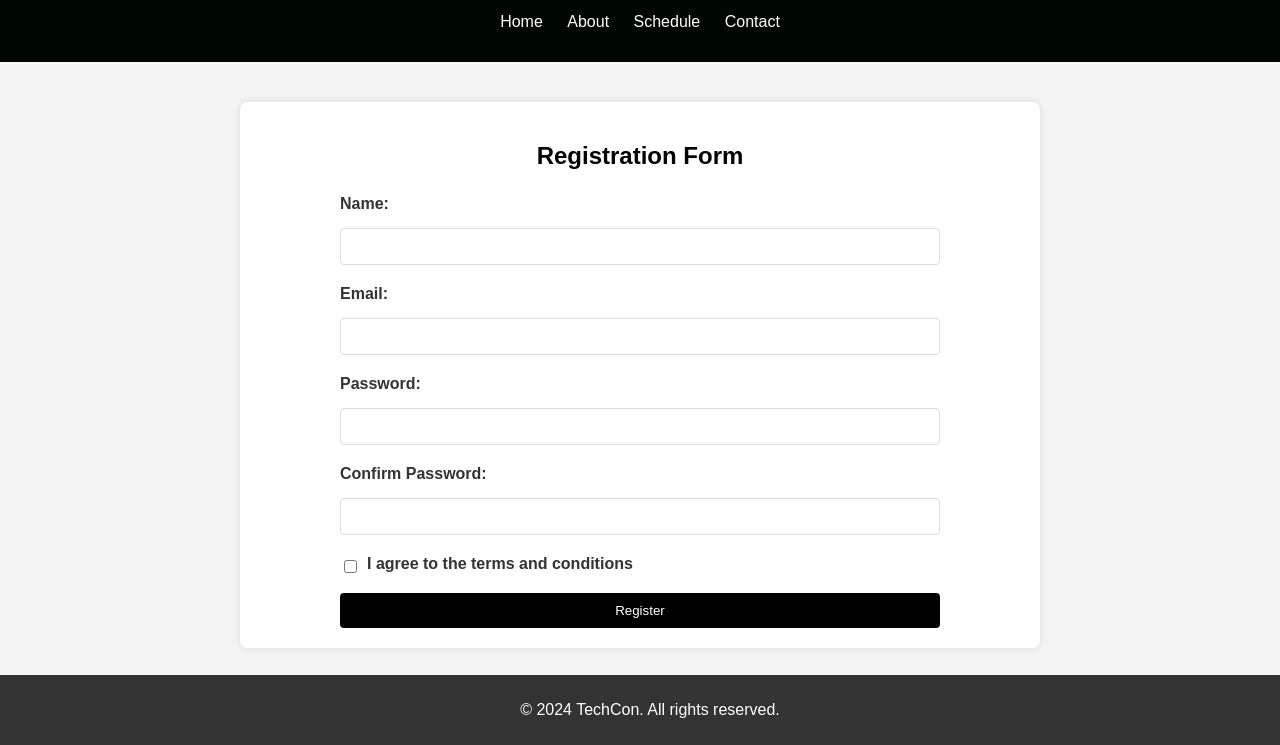
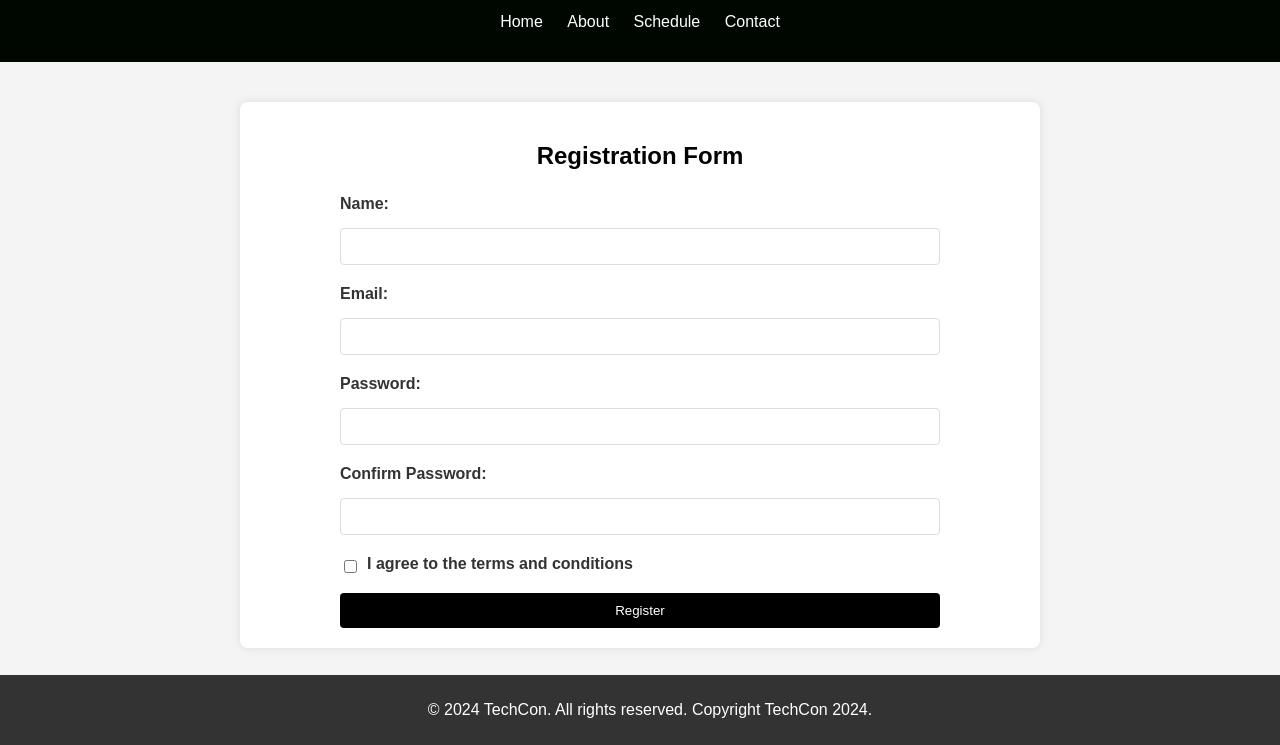
Before and after one commit to melaku471/TechCon_HTML, a plain HTML site: page techcon_website/register.html in a window 1280 px wide. Shown: the part 55-800 px from the top of the page. Drawn offline with Linux system fonts and the light colour scheme.

Commit message:
Update index.html content

```diff
--- a/techcon_website/register.html
+++ b/techcon_website/register.html
@@ -45,8 +45,8 @@
     </main>
 
     <footer>
-    <p>&copy; 2024 TechCon. All rights reserved.</p>
-</footer>
+        <p>&copy; 2024 TechCon. All rights reserved. Copyright TechCon 2024.</p>
+    </footer>
 
 </body>
 </html>
```
Also changed, not shown: techcon_website/about.html (+3 -1 lines), techcon_website/contact.html (+2 -1 lines), techcon_website/index.html (+3 -1 lines), techcon_website/schedule.html (+1 -1 lines).
